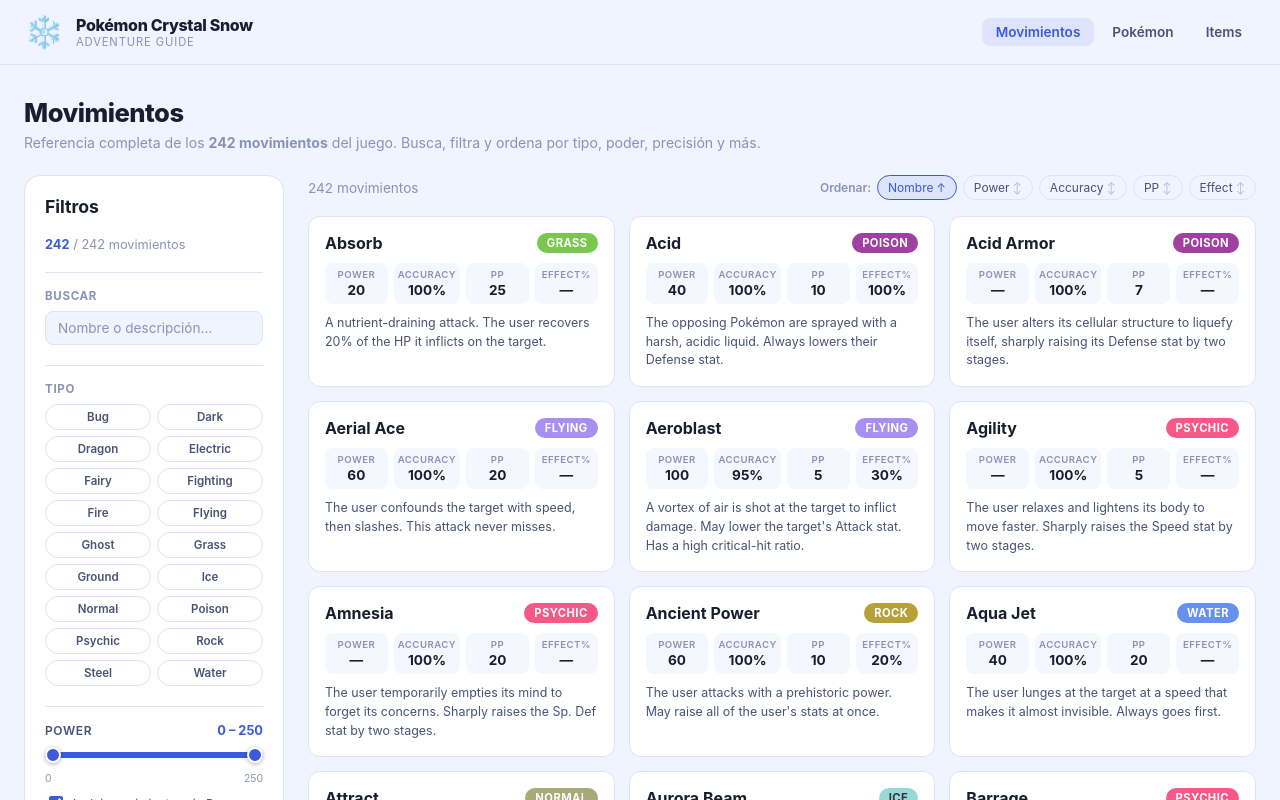
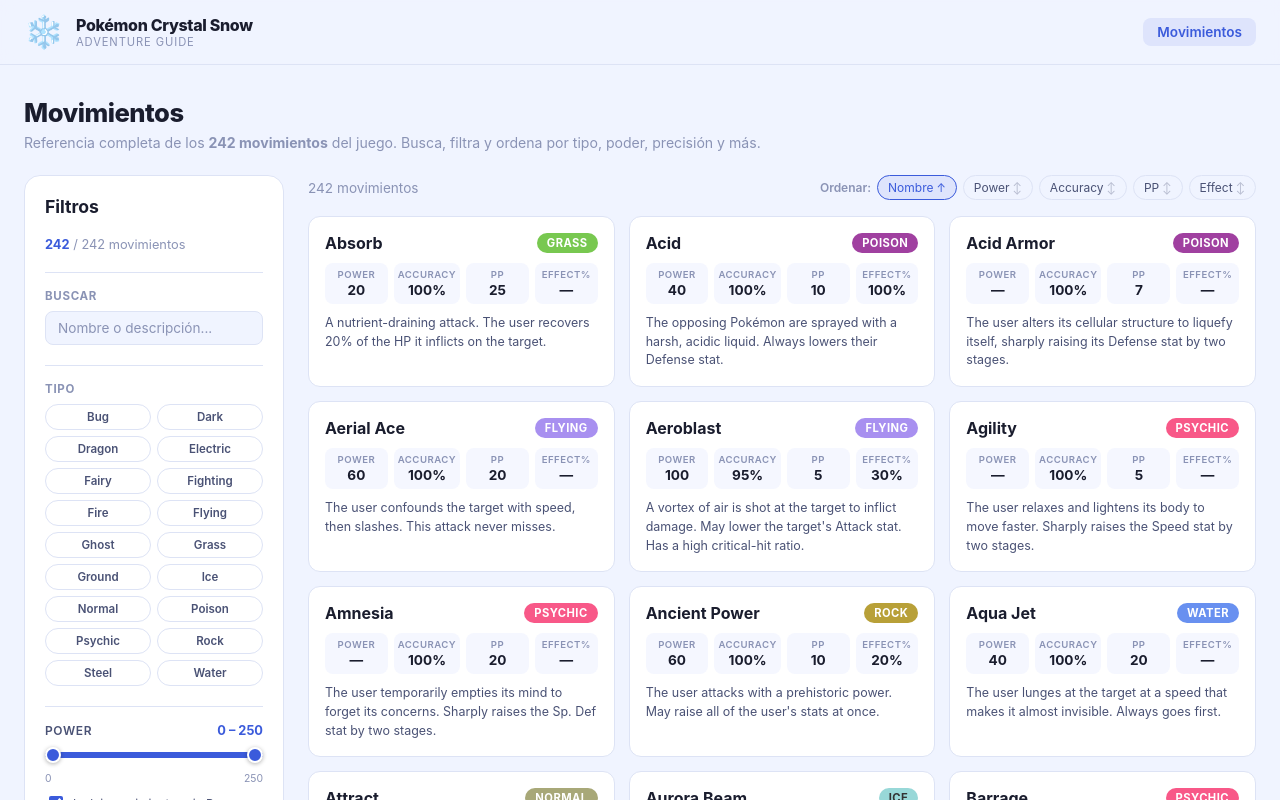
Before and after one commit to BryanS1989/pokemon-crystal-snow, a React (Vite) app: page / in a window 1280 px wide. Shown: the top 800 px of the page. Built offline with nearby package versions, Linux system fonts and the light colour scheme.

Commit message:
fix: Hide some sections

```diff
--- a/src/App.jsx
+++ b/src/App.jsx
@@ -15,8 +15,6 @@
           </div>
           <nav className={styles.nav}>
             <a className={`${styles.navLink} ${styles.navLinkActive}`}>Movimientos</a>
-            <a className={styles.navLink} title="Próximamente">Pokémon</a>
-            <a className={styles.navLink} title="Próximamente">Items</a>
           </nav>
         </div>
       </header>
```
